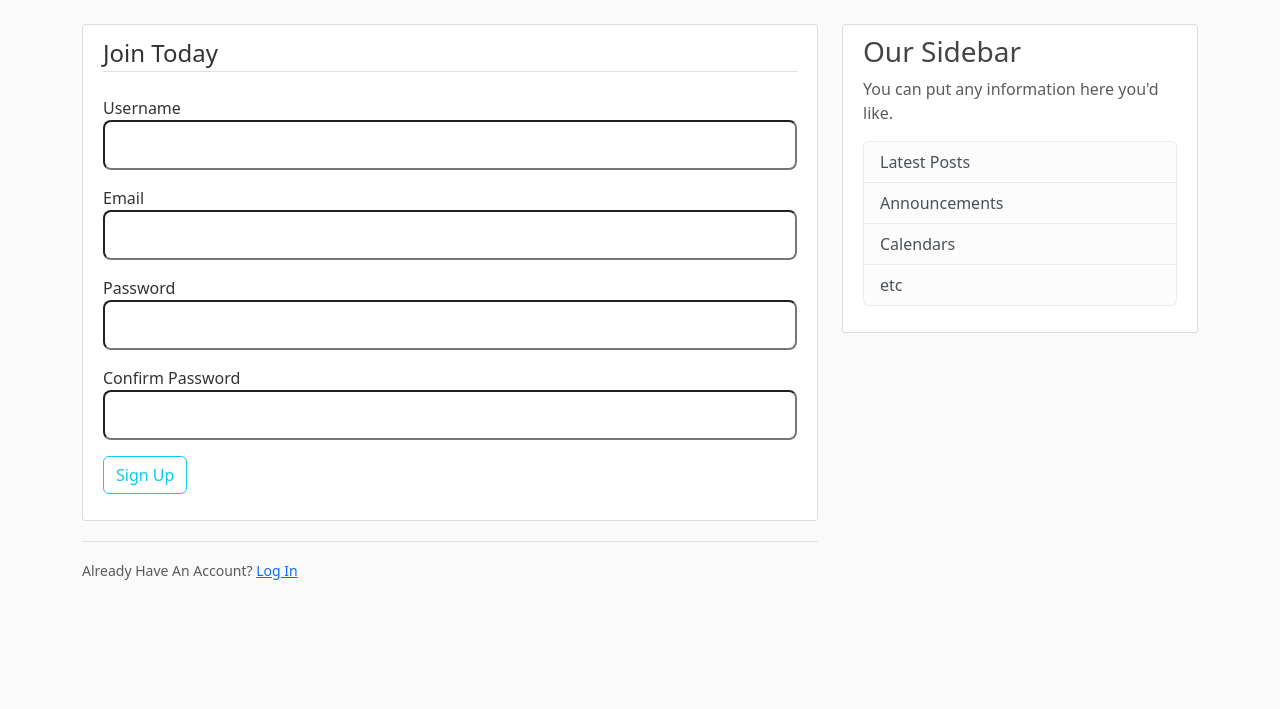
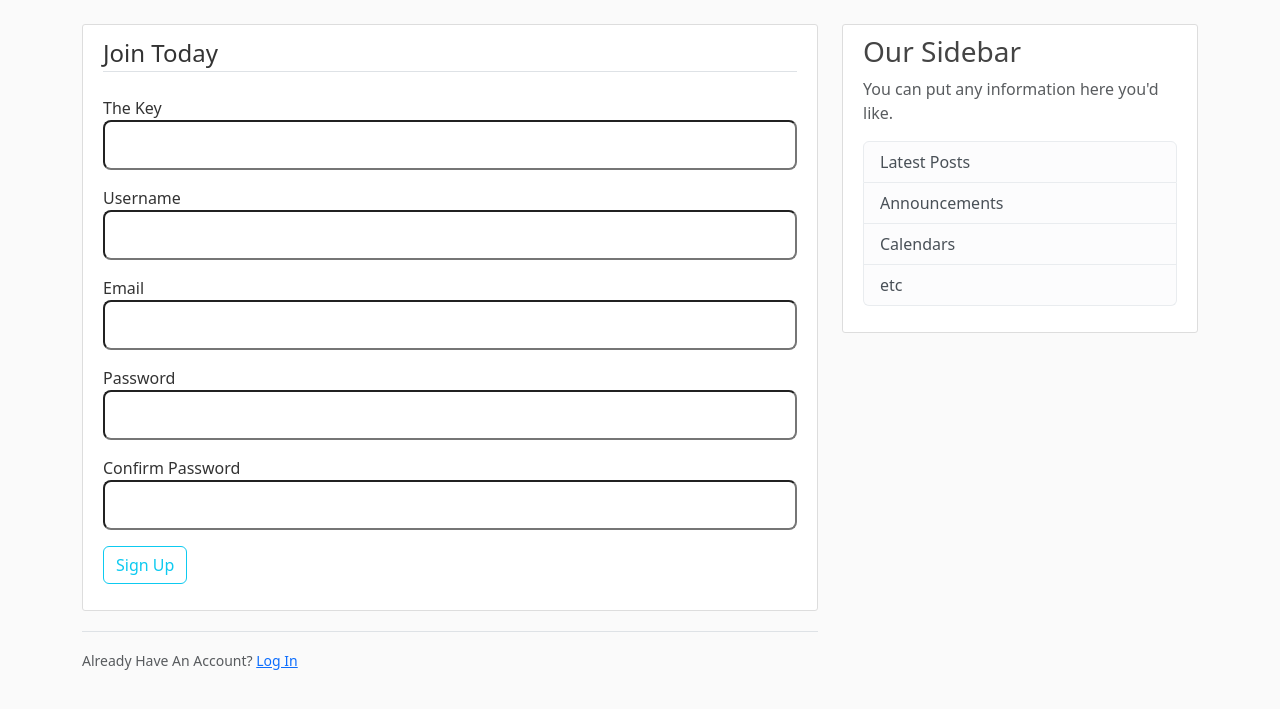
Before and after one commit to WebCoder49/flask-blog, a Flask app: page /register in a window 1280 px wide. Shown: the part 56-765 px from the top of the page. Run offline with Flask 3, Linux system fonts and the light colour scheme; some libraries are stand-ins or nearby versions.

Commit message:
Avoid strangers making accounts using the_key

```diff
--- a/flaskblog/config.py
+++ b/flaskblog/config.py
@@ -12,3 +12,5 @@ class Config:
     # Environment variables auto-fetched by flask when python-dotenv installed
     MAIL_USERNAME = os.environ.get('EMAIL_USER')
     MAIL_PASSWORD = os.environ.get('EMAIL_PASS')
+
+THE_KEY = os.environ.get('THE_KEY')
--- a/flaskblog/templates/register.html
+++ b/flaskblog/templates/register.html
@@ -6,6 +6,21 @@
             {{ form.hidden_tag() }}
             <fieldset class="form-group">
                 <legend class="border-bottom mb-4">Join Today</legend>
+                <div class="form-group">
+                    {{ form.the_key.label(class="form-control-label") }}
+                    <br/>
+
+                    {% if form.the_key.errors %}
+                        {{ form.the_key(class="form-control form-control-lg is-invalid") }}
+                        <div class="invalid-feedback mb-3">
+                            {% for error in form.the_key.errors %}
+                                <span>{{ error }}</span>
+                            {% endfor %}
+                        </div>
+                    {% else %}
+                        {{ form.the_key(class="form-control-lg mb-3 w-100") }}
+                    {% endif %}
+                </div>
                 <div class="form-group">
                     {{ form.username.label(class="form-control-label") }}
                     <br/>
--- a/flaskblog/users/forms.py
+++ b/flaskblog/users/forms.py
@@ -8,6 +8,11 @@ from flaskblog.models import User
 
 
 class RegistrationForm(FlaskForm):
+    the_key = StringField("The Key",
+                           validators=[
+                               DataRequired(),
+                               Length(min=2, max=20)
+                           ])
     username = StringField("Username",
                            validators=[
                                DataRequired(),
--- a/flaskblog/users/routes.py
+++ b/flaskblog/users/routes.py
@@ -5,6 +5,8 @@ from flaskblog import bcrypt, db
 from flaskblog.models import User, Post
 from flaskblog.users.forms import RegistrationForm, LoginForm, UpdateAccountForm, RequestResetForm, ResetPasswordForm
 from flaskblog.users.utils import delete_old_profile_picture, save_picture, send_reset_email
+
+from flaskblog.config import THE_KEY
 
 users = Blueprint("users", __name__)
 
@@ -14,7 +16,8 @@ def register():
         return redirect(url_for("main.home"))
     form = RegistrationForm()
 
-    if form.validate_on_submit():
+    if form.validate_on_submit() and form.the_key.data == THE_KEY:
+        # THE_KEY is a secret string ensuring no strangers can create accounts
         hashed_password = bcrypt.generate_password_hash(form.password.data).decode("utf-8")
         user = User(username=form.username.data, email=form.email.data, password=hashed_password)
         db.session.add(user)
```
Also changed, not shown: 1 other file.
